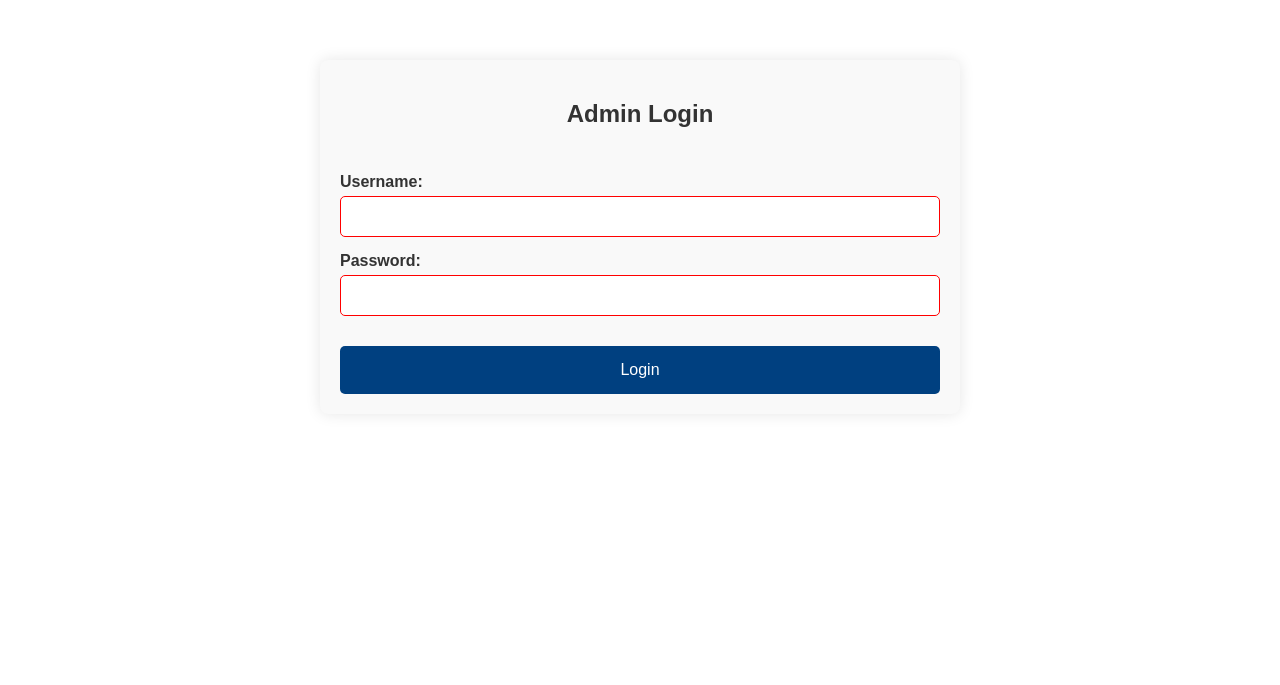
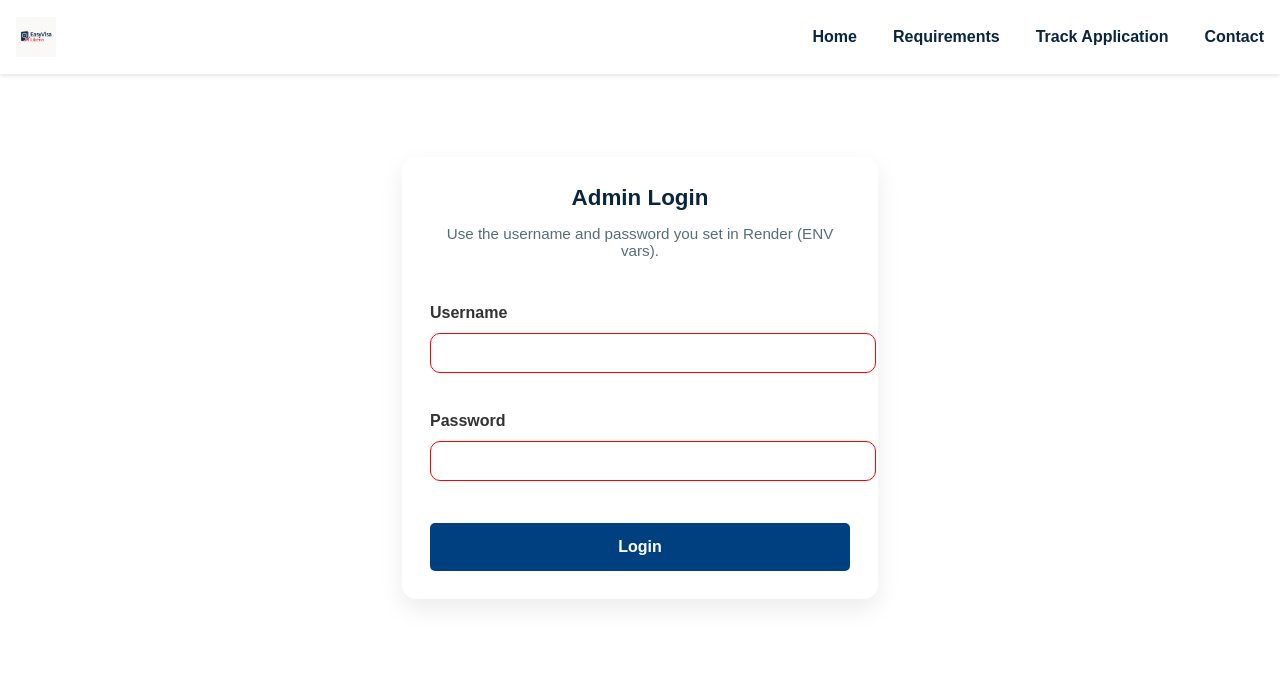
Before and after one commit to archmatadi25/easyvisa-liberia-backend, a website: page public/admin.html in a window 1280 px wide. Drawn offline with Linux system fonts and the light colour scheme.

Commit message:
Polish admin login page; keep IDs for JS compatibility

```diff
--- a/public/admin.html
+++ b/public/admin.html
@@ -3,23 +3,120 @@
 <head>
   <meta charset="UTF-8" />
   <title>Admin Login – EasyVisa Liberia</title>
+  <meta name="viewport" content="width=device-width, initial-scale=1" />
   <link rel="stylesheet" href="css/style.css" />
+  <style>
+    .auth-wrapper {
+      min-height: 70vh;
+      display: grid;
+      place-items: center;
+      padding: 24px;
+    }
+    .card {
+      max-width: 420px;
+      width: 100%;
+      background: #fff;
+      border-radius: 14px;
+      box-shadow: 0 10px 25px rgba(0,0,0,0.08);
+      padding: 28px;
+    }
+    .card h1 {
+      margin: 0 0 14px;
+      font-size: 1.4rem;
+      color: #0a2540;
+      text-align: center;
+    }
+    .card p.sub {
+      margin: 0 0 18px;
+      color: #546E7A;
+      text-align: center;
+      font-size: .95rem;
+    }
+    .field { margin: 12px 0; }
+    .field label {
+      display: block;
+      font-weight: 600;
+      margin-bottom: 6px;
+    }
+    .field input {
+      width: 100%;
+      padding: 10px 12px;
+      border: 1px solid #ccd6dd;
+      border-radius: 10px;
+      font-size: 1rem;
+    }
+    .btn {
+      width: 100%;
+      margin-top: 14px;
+      padding: 12px 16px;
+      border: 0;
+      border-radius: 10px;
+      background: #004080;
+      color: #fff;
+      font-weight: 600;
+      cursor: pointer;
+    }
+    .msg {
+      margin-top: 12px;
+      font-size: .95rem;
+      text-align: center;
+      color: #b00020;
+      display: none;
+    }
+    header {
+      display: flex;
+      align-items: center;
+      justify-content: space-between;
+      padding: 12px 16px;
+    }
+    header .logo { height: 40px; }
+    header nav ul {
+      display: flex;
+      gap: 16px;
+      list-style: none;
+      margin: 0;
+      padding: 0;
+    }
+    header nav a { text-decoration: none; color: #0a2540; }
+  </style>
 </head>
 <body>
-  <main class="form-container">
-    <h2>Admin Login</h2>
-    <form id="adminLoginForm">
-      <label for="adminUsername">Username:</label>
-      <input type="text" id="adminUsername" required />
+  <!-- Consistent header/nav across pages -->
+  <header>
+    <img src="images/logo.png" alt="EasyVisa Liberia Logo" class="logo" />
+    <nav>
+      <ul>
+        <li><a href="index.html">Home</a></li>
+        <li><a href="application.html#requirements">Requirements</a></li>
+        <li><a href="track.html">Track Application</a></li>
+        <li><a href="application.html#contact">Contact</a></li>
+      </ul>
+    </nav>
+  </header>
 
-      <label for="adminPassword">Password:</label>
-      <input type="password" id="adminPassword" required />
+  <main class="auth-wrapper">
+    <div class="card">
+      <h1>Admin Login</h1>
+      <p class="sub">Use the username and password you set in Render (ENV vars).</p>
 
-      <button type="submit" class="btn">Login</button>
-    </form>
-    <p id="loginError" style="color: red; display: none;"></p>
+      <form id="adminLoginForm" novalidate>
+        <div class="field">
+          <label for="adminUsername">Username</label>
+          <input id="adminUsername" name="username" type="text" autocomplete="username" required />
+        </div>
+
+        <div class="field">
+          <label for="adminPassword">Password</label>
+          <input id="adminPassword" name="password" type="password" autocomplete="current-password" required />
+        </div>
+
+        <button type="submit" class="btn">Login</button>
+        <p id="loginError" class="msg"></p>
+      </form>
+    </div>
   </main>
 
+  <!-- Keep using your existing JS handler -->
   <script src="js/admin.js"></script>
 </body>
 </html>
```
